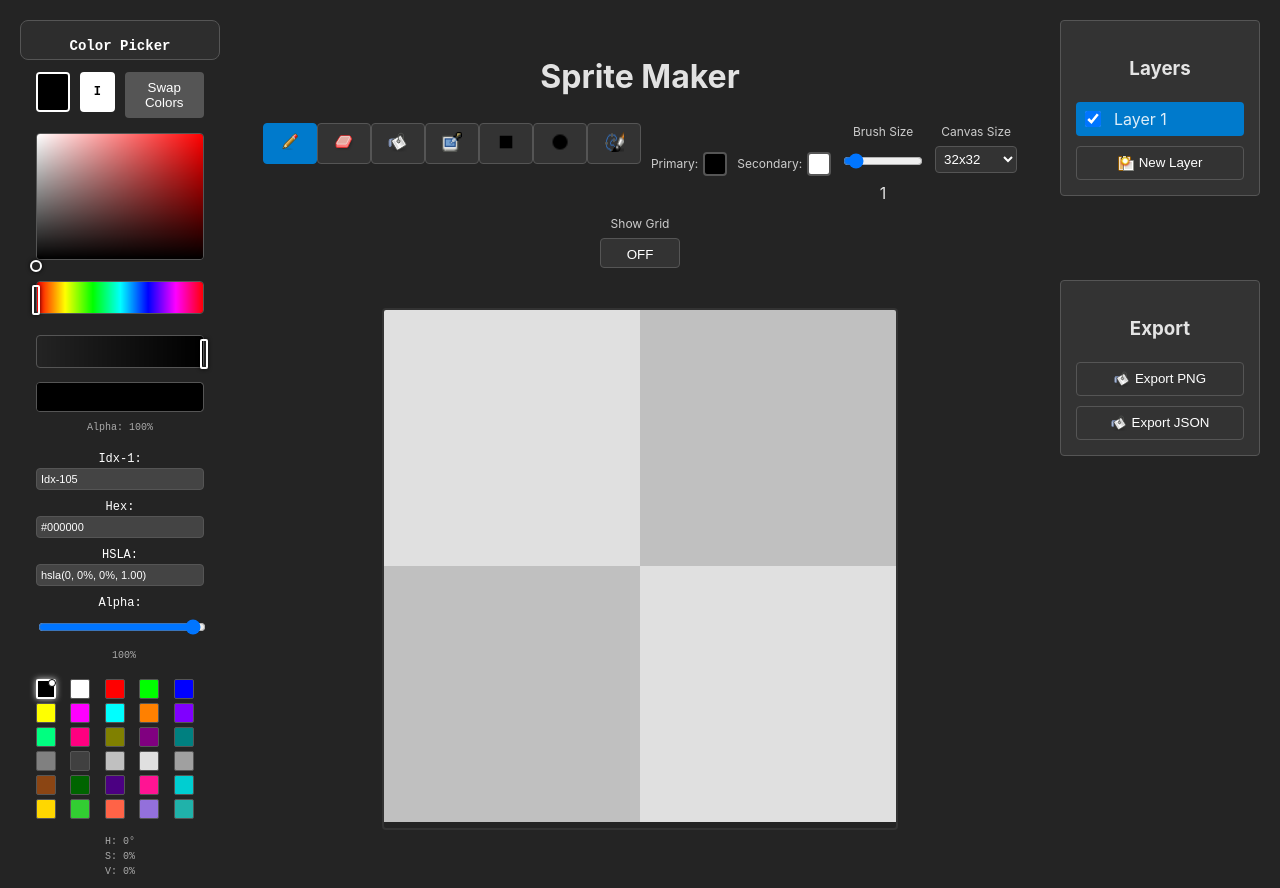
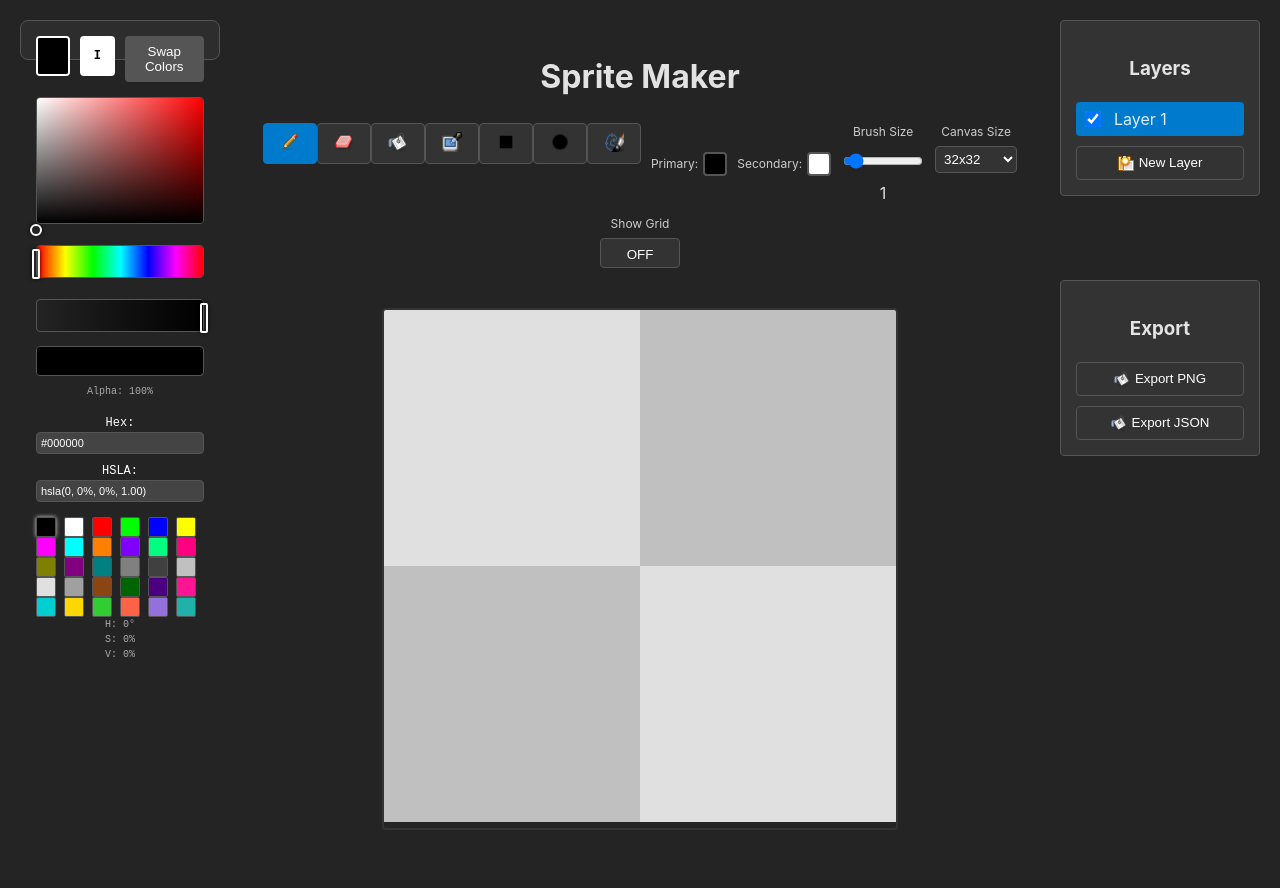
Before and after one commit to YamesYamerson/type-trainer, a React (Vite) app in the folder spritemaker/: page / in a window 1280 px wide. Built offline with nearby package versions, Linux system fonts and the light colour scheme.

Commit message:
feat: updated spritemaker gui to remove redundant info

```diff
--- a/spritemaker/src/components/ColorPicker.tsx
+++ b/spritemaker/src/components/ColorPicker.tsx
@@ -302,20 +302,6 @@ const ColorPicker: React.FC<ColorPickerProps> = ({
     return () => document.removeEventListener('mouseup', handleGlobalMouseUp)
   }, [])
 
-  // Handle color swatch clicks
-  const handleSwatchClick = useCallback((color: Color) => {
-    handleColorChange(color)
-    try {
-      const hsv = rgbToHsv(color)
-      setHue(hsv.h)
-      setSaturation(hsv.s)
-      setValue(hsv.v)
-      // Keep current alpha value when selecting from swatches
-    } catch (error) {
-      console.warn('Failed to convert color to HSV:', error)
-    }
-  }, [handleColorChange])
-
   // Handle hex input changes
   const handleHexChange = useCallback((e: React.ChangeEvent<HTMLInputElement>) => {
     const value = e.target.value
@@ -354,8 +340,6 @@ const ColorPicker: React.FC<ColorPickerProps> = ({
       fontFamily: 'monospace',
       fontSize: '12px'
     }}>
-      <h3 style={{ margin: '0 0 15px 0', textAlign: 'center' }}>Color Picker</h3>
-
       {/* Main color display */}
       <div style={{ display: 'flex', gap: '10px', marginBottom: '15px' }}>
         <div style={{
@@ -608,23 +592,6 @@ const ColorPicker: React.FC<ColorPickerProps> = ({
       {/* Color inputs */}
       <div style={{ marginBottom: '15px' }}>
         <div style={{ marginBottom: '8px' }}>
-          <label>Idx-1:</label>
-          <input
-            type="text"
-            value={`Idx-${Math.floor(Math.random() * 1000)}`}
-            readOnly
-            style={{
-              width: '100%',
-              padding: '4px',
-              backgroundColor: '#444',
-              border: '1px solid #555',
-              borderRadius: '4px',
-              color: '#fff',
-              fontSize: '11px'
-            }}
-          />
-        </div>
-        <div style={{ marginBottom: '8px' }}>
           <label>Hex:</label>
           <input
             type="text"
@@ -658,76 +625,30 @@ const ColorPicker: React.FC<ColorPickerProps> = ({
             }}
           />
         </div>
-        <div>
-          <label>Alpha:</label>
-          <input
-            type="range"
-            min="0"
-            max="1"
-            step="0.01"
-            value={alpha}
-            onChange={(e) => {
-              const newAlpha = parseFloat(e.target.value);
-              setAlpha(newAlpha);
-              // Update the color with new alpha
-              try {
-                const newColor = hsvToRgb(hue, saturation, value);
-                handleColorChange(newColor);
-              } catch (error) {
-                console.warn('Failed to update color with new alpha:', error);
-              }
-            }}
-            style={{
-              width: '100%',
-              padding: '4px',
-              backgroundColor: '#444',
-              border: '1px solid #555',
-              borderRadius: '4px',
-              color: '#fff'
-            }}
-          />
-          <span style={{ fontSize: '10px', color: '#aaa', marginLeft: '8px' }}>
-            {Math.round(alpha * 100)}%
-          </span>
-        </div>
       </div>
 
       {/* Color swatches */}
       <div style={{
         display: 'grid',
-        gridTemplateColumns: 'repeat(5, 1fr)',
-        gap: '4px',
-        marginBottom: '15px'
+        gridTemplateColumns: 'repeat(6, 1fr)',
+        gap: '0px',
+        marginTop: '15px'
       }}>
         {defaultColors.map((color, index) => (
           <div
             key={index}
-            onClick={() => handleSwatchClick(color)}
+            onClick={() => handleColorChange(color)}
             style={{
               width: '20px',
               height: '20px',
               backgroundColor: color,
-              border: color === primaryColor ? '2px solid #fff' : '1px solid #555',
+              border: '1px solid #555',
               borderRadius: '2px',
               cursor: 'pointer',
               position: 'relative',
-              boxShadow: color === primaryColor ? '0 0 6px rgba(255,255,255,0.8)' : 'none'
+              boxShadow: color === primaryColor ? '0 0 4px rgba(255,255,255,0.8)' : 'none'
             }}
-          >
-            {/* Selection indicator */}
-            {color === primaryColor && (
-              <div style={{
-                position: 'absolute',
-                top: '-2px',
-                right: '-2px',
-                width: '8px',
-                height: '8px',
-                backgroundColor: '#fff',
-                borderRadius: '50%',
-                border: '1px solid #000'
-              }} />
-            )}
-          </div>
+          />
         ))}
       </div>
 
```
Also changed, not shown: 2 other files (tests, documents, lock files or other folders).
